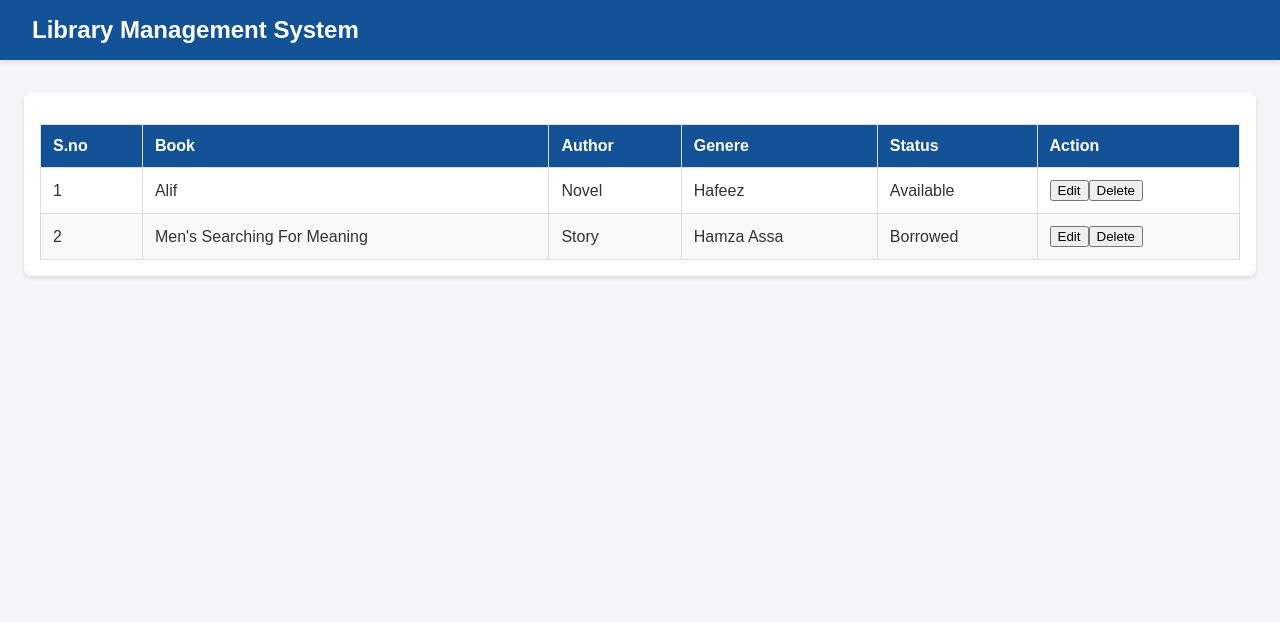
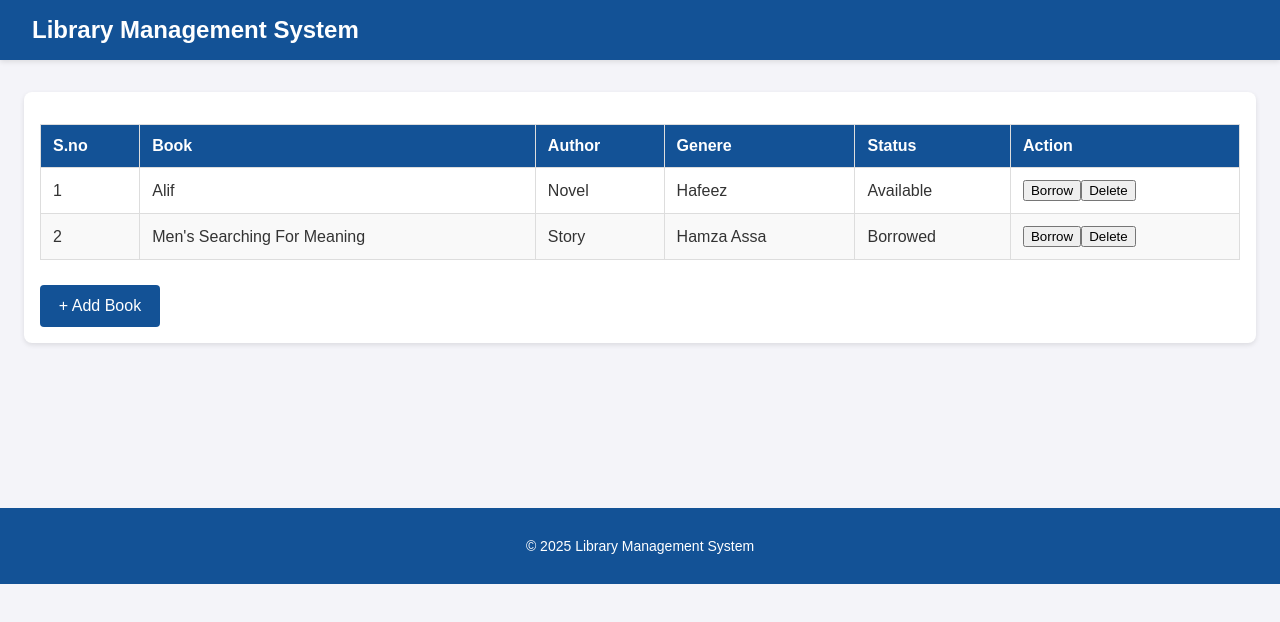
Before and after one commit to ullahhafeez321/Library_Management_System_React, a React (Create React App) app: page / in a window 1280 px wide. Shown: the top 622 px of the page. Built offline with nearby package versions, Linux system fonts and the light colour scheme.

Commit message:
added adding functionality using Form Component

```diff
--- a/src/App.js
+++ /dev/null
@@ -1,76 +0,0 @@
-const initialBooks = [
-  {
-    id: 1,
-    book: "Alif",
-    genere: "Novel",
-    author: "Hafeez",
-    status: "Available",
-  },
-  {
-    id: 2,
-    book: "Men's Searching For Meaning",
-    genere: "Story",
-    author: "Hamza Assa",
-    status: "Borrowed",
-  },
-];
-
-export default function App() {
-  return (
-    <div>
-      <Navbar />
-
-      <BookTable />
-    </div>
-  );
-}
-
-function Navbar() {
-  return (
-    <div className="navbar">
-      <h1>Library Management System</h1>
-    </div>
-  );
-}
-
-function BookTable({ book }) {
-  return (
-    <div className="container">
-      <table className="table">
-        <thead>
-          <tr>
-            <th>S.no</th>
-            <th>Book</th>
-            <th>Author</th>
-            <th>Genere</th>
-            <th>Status</th>
-            <th>Action</th>
-          </tr>
-        </thead>
-        <tbody>
-          {initialBooks.map((book) => (
-            <Book book={book} key={book.id} />
-          ))}
-        </tbody>
-      </table>
-    </div>
-  );
-}
-
-function Book({ book }) {
-  return (
-    <>
-      <tr>
-        <td>{book.id}</td>
-        <td>{book.book}</td>
-        <td>{book.genere}</td>
-        <td>{book.author}</td>
-        <td>{book.status}</td>
-        <td>
-          <button>Edit</button>
-          <button>Delete</button>
-        </td>
-      </tr>
-    </>
-  );
-}
--- /dev/null
+++ b/src/components/App.js
@@ -0,0 +1,160 @@
+import { useState } from "react";
+import initialBooks from "../data/data";
+
+export default function App() {
+  const [book, setBook] = useState(initialBooks);
+  const [showForm, setShowForm] = useState(false);
+
+  function handleShowForm(e) {
+    e.preventDefault();
+    setShowForm((showForm) => !showForm);
+  }
+
+  const style = {
+    marginTop: "25px",
+    color: "#fff",
+    backgroundColor: "#135296",
+    borderRaduis: "3px",
+    display: "block",
+    width: "10%",
+    padding: "0.75rem",
+    border: "none",
+    borderRadius: "4px",
+    cursor: "pointer",
+    fontSize: "1rem",
+  };
+
+  return (
+    <>
+      <Navbar />
+      <div className="container">
+        <BookList books={book} />
+        <Button onClick={handleShowForm} style={style}>
+          {showForm ? "Close" : "+ Add Book"}
+        </Button>
+        {showForm ? <Form onAddBook={setBook} /> : false}
+      </div>
+      <Footer />
+    </>
+  );
+}
+
+function Navbar() {
+  return (
+    <div className="navbar">
+      <h1>Library Management System</h1>
+    </div>
+  );
+}
+
+function Footer() {
+  return (
+    <footer className="footer">
+      <p>&copy; 2025 Library Management System</p>
+    </footer>
+  );
+}
+
+function BookList({ books }) {
+  return (
+    <table className="table">
+      <thead>
+        <tr>
+          <th>S.no</th>
+          <th>Book</th>
+          <th>Author</th>
+          <th>Genere</th>
+          <th>Status</th>
+          <th>Action</th>
+        </tr>
+      </thead>
+      <tbody>
+        {books.map((book, i) => (
+          <Book book={book} id={i + 1} key={book.id} />
+        ))}
+      </tbody>
+    </table>
+  );
+}
+
+function Book({ book, id }) {
+  return (
+    <tr>
+      <td>{id}</td>
+      <td>{book.book}</td>
+      <td>{book.genere}</td>
+      <td>{book.author}</td>
+      <td>{book.status}</td>
+      <td>
+        <Button>Borrow</Button>
+        <Button>Delete</Button>
+      </td>
+    </tr>
+  );
+}
+
+function Form({ onAddBook }) {
+  const [bookName, setBookName] = useState("");
+  const [author, setAuthor] = useState("");
+  const [genere, setGenere] = useState("");
+
+  function handleAddBook(e) {
+    e.preventDefault();
+
+    const id = crypto.randomUUID();
+    const newBook = { id, book: bookName, author, genere, status: "Available" };
+
+    onAddBook((book) => [...book, newBook]);
+
+    setAuthor("");
+    setBookName("");
+    setGenere("");
+  }
+
+  return (
+    <form className="form">
+      <h2>Add Book</h2>
+      <div className="form-group">
+        <label htmlFor="book">Book:</label>
+        <input
+          id="book"
+          value={bookName}
+          type="text"
+          placeholder="Enter book name..."
+          onChange={(e) => setBookName(e.target.value)}
+        />
+      </div>
+      <div className="form-group">
+        <label htmlFor="author">Author Name:</label>
+        <input
+          id="author"
+          value={author}
+          type="text"
+          placeholder="Enter author name..."
+          onChange={(e) => setAuthor(e.target.value)}
+        />
+      </div>
+      <div className="form-group">
+        <label htmlFor="genere">Genere:</label>
+        <input
+          id="genere"
+          value={genere}
+          type="text"
+          placeholder="Enter genere..."
+          onChange={(e) => setGenere(e.target.value)}
+        />
+      </div>
+      <div className="form-group">
+        <Button onClick={(e) => handleAddBook(e)}>Add</Button>
+      </div>
+    </form>
+  );
+}
+
+function Button({ children, onClick, style }) {
+  return (
+    <button style={style} onClick={onClick}>
+      {children}
+    </button>
+  );
+}
--- /dev/null
+++ b/src/data/data.js
@@ -0,0 +1,18 @@
+const initialBooks = [
+  {
+    id: 1,
+    book: "Alif",
+    genere: "Novel",
+    author: "Hafeez",
+    status: "Available",
+  },
+  {
+    id: 2,
+    book: "Men's Searching For Meaning",
+    genere: "Story",
+    author: "Hamza Assa",
+    status: "Borrowed",
+  },
+];
+
+module.exports = initialBooks;
--- a/src/index.css
+++ b/src/index.css
@@ -80,17 +80,17 @@ body {
 
 .form-group input,
 .form-group select {
-  width: 100%;
+  width: 40%;
   padding: 0.75rem;
-  border: 1px solid #ddd;
+  border: 1px solid #c2b7b7;
   border-radius: 4px;
 }
 
 .form-group button {
   display: block;
-  width: 100%;
+  width: 20%;
   padding: 0.75rem;
-  background-color: #007bff;
+  background-color: #135296;
   color: #fff;
   border: none;
   border-radius: 4px;
@@ -99,15 +99,15 @@ body {
 }
 
 .form-group button:hover {
-  background-color: #0056b3;
+  background-color: #0a68cd;
 }
 
 /* Footer */
 .footer {
   text-align: center;
-  margin-top: 2rem;
+  margin-top: 10.3rem;
   padding: 1rem 0;
-  background: #007bff;
+  background: #135296;
   color: #fff;
   font-size: 0.875rem;
 }
--- a/src/index.js
+++ b/src/index.js
@@ -1,6 +1,6 @@
 import React from "react";
 import ReactDOM from "react-dom/client";
-import App from "./App";
+import App from "./components/App";
 import "./index.css";
 
 const root = ReactDOM.createRoot(document.getElementById("root"));
```
